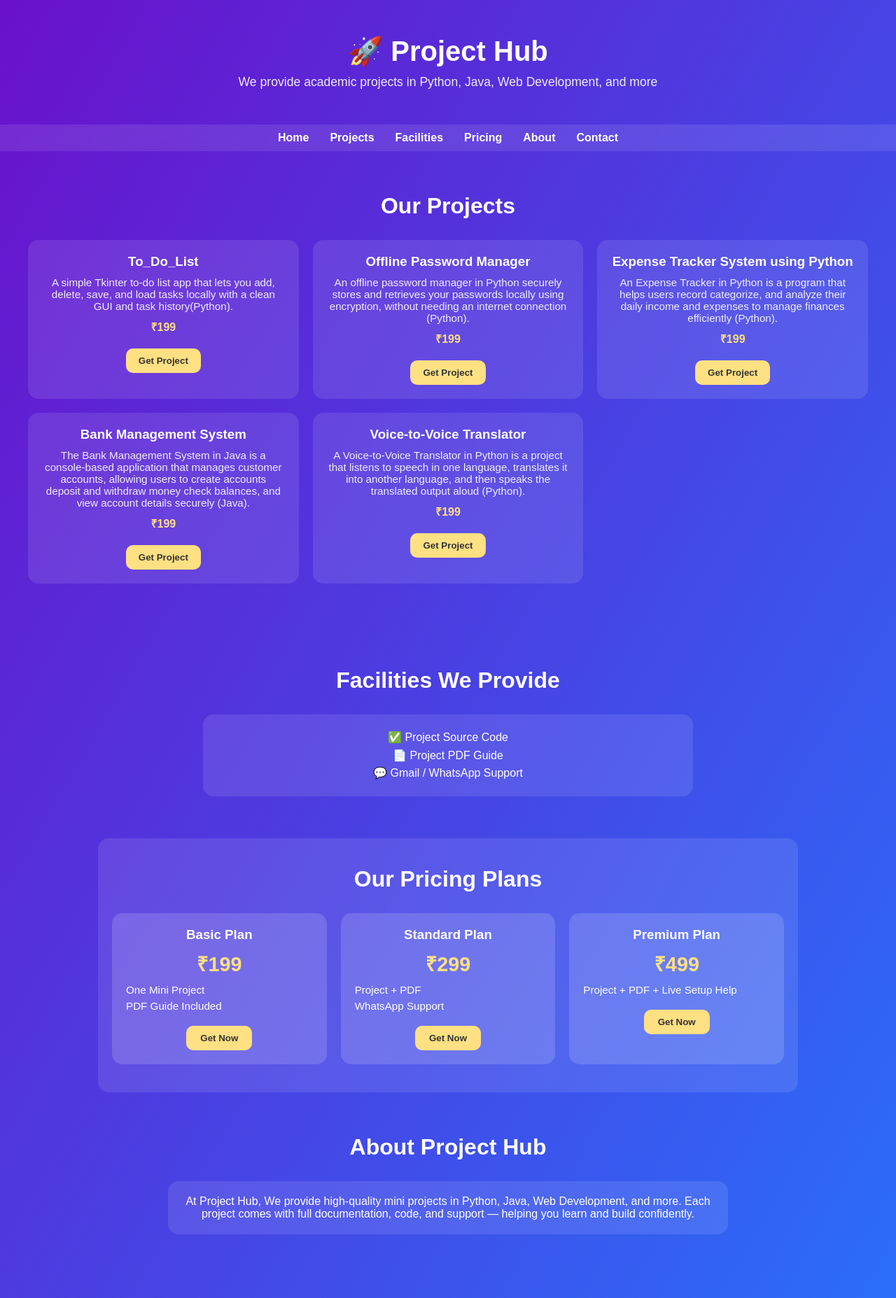
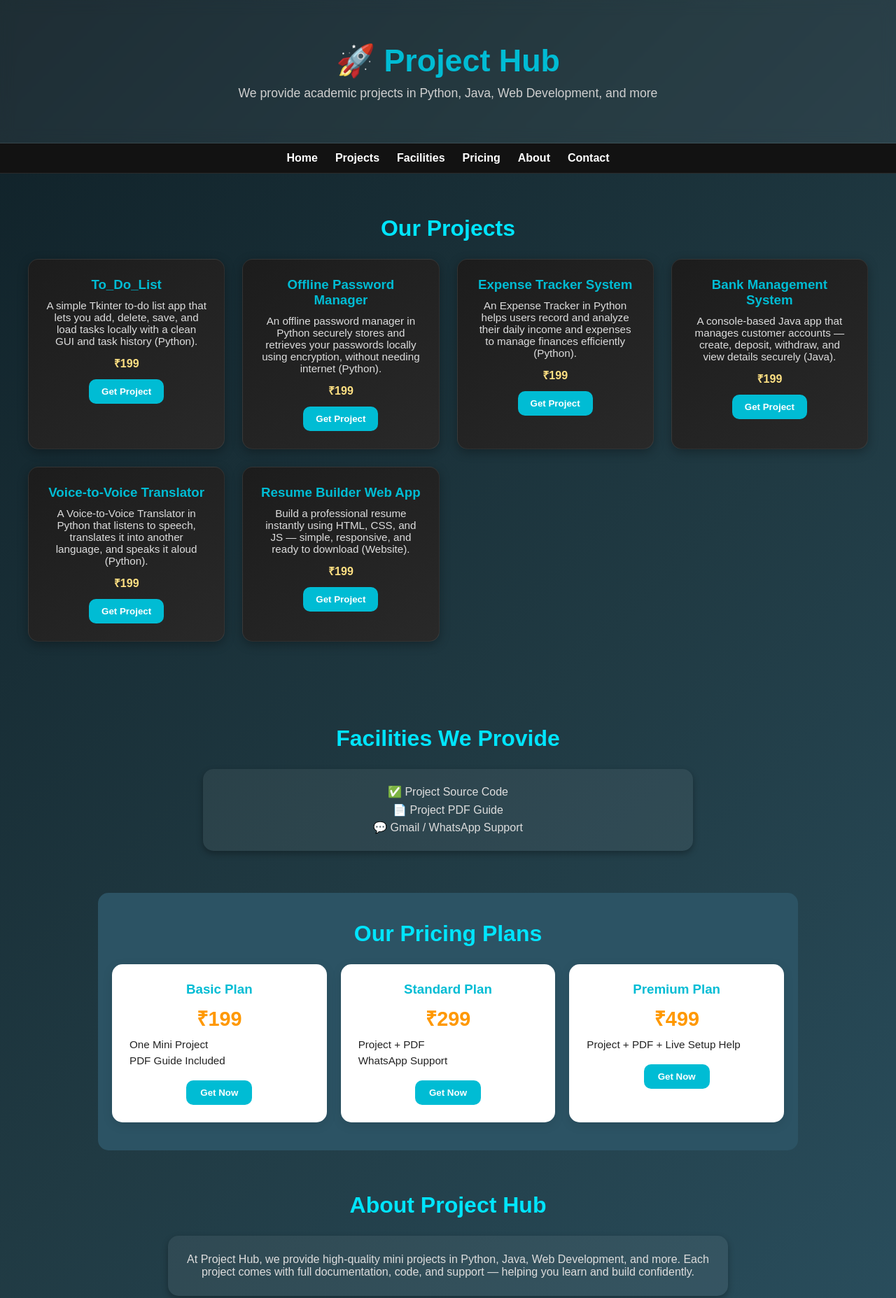
Before and after one commit to projecthubofficial01-crypto/Project-Hub, a plain HTML site: page index.html in a window 1280 px wide. Shown: the top 1855 px of the page at 70% size. Drawn offline with Linux system fonts and the light colour scheme.

Commit message:
Update index.html

```diff
--- a/index.html
+++ b/index.html
@@ -15,49 +15,55 @@
 }
 
 body {
-  background: linear-gradient(120deg, #6a11cb, #2575fc);
-  color: #fff;
+  background: linear-gradient(135deg, #0f2027, #203a43, #2c5364); /* dark gradient */
+  color: #f5f5f5;
   overflow-x: hidden;
 }
 
+/* ===== HEADER ===== */
 header {
   text-align: center;
-  padding: 50px 20px;
+  padding: 60px 20px;
+  background: #ffffff10;
+  backdrop-filter: blur(10px);
+  border-bottom: 1px solid rgba(255, 255, 255, 0.1);
 }
 
 header h1 {
-  font-size: 2.5rem;
+  font-size: 2.8rem;
   font-weight: 700;
+  color: #00bcd4;
 }
 
 header p {
   margin-top: 10px;
   font-size: 1.1rem;
-  opacity: 0.9;
+  color: #d0d0d0;
 }
 
 /* ===== NAVBAR ===== */
 nav {
-  background: rgba(255, 255, 255, 0.1);
+  background: #121212;
   display: flex;
   justify-content: center;
-  gap: 30px;
-  padding: 10px 0;
-  backdrop-filter: blur(8px);
+  gap: 25px;
+  padding: 12px 0;
+  flex-wrap: wrap;
   position: sticky;
   top: 0;
   z-index: 100;
+  border-bottom: 1px solid rgba(255, 255, 255, 0.1);
 }
 
 nav a {
-  color: white;
+  color: #fff;
   text-decoration: none;
   font-weight: 600;
-  transition: color 0.3s;
+  transition: 0.3s;
 }
 
 nav a:hover {
-  color: #ffe082;
+  color: #00bcd4;
 }
 
 /* ===== SECTION STYLES ===== */
@@ -68,50 +74,51 @@ section {
 
 section h2 {
   font-size: 2rem;
-  margin-bottom: 30px;
-  color: #fff;
+  margin-bottom: 25px;
+  color: #00e5ff;
 }
 
 /* ===== PROJECTS ===== */
 .projects-container {
   display: grid;
-  grid-template-columns: repeat(3, 1fr); /* 3 cards per row */
-  gap: 20px;
+  grid-template-columns: repeat(auto-fit, minmax(280px, 1fr));
+  gap: 25px;
   padding: 0 20px;
 }
 
-
 .project-card {
-  background: rgba(255, 255, 255, 0.1);
+  background: linear-gradient(145deg, #1c1c1c, #292929);
+  border: 1px solid rgba(255, 255, 255, 0.08);
   border-radius: 15px;
-  padding: 20px;
-  transition: transform 0.3s, background 0.3s;
+  padding: 25px;
+  box-shadow: 0 4px 15px rgba(0,0,0,0.3);
+  transition: transform 0.3s, box-shadow 0.3s;
 }
 
 .project-card:hover {
   transform: translateY(-8px);
-  background: rgba(255, 255, 255, 0.2);
+  box-shadow: 0 8px 20px rgba(0,0,0,0.4);
 }
 
 .project-card h3 {
+  color: #00bcd4;
   margin-bottom: 10px;
 }
 
 .project-card p {
+  color: #ddd;
   font-size: 0.95rem;
-  opacity: 0.9;
 }
 
 .project-card .price {
-  margin: 10px 0;
+  margin: 12px 0;
   font-weight: bold;
   color: #ffe082;
 }
 
 .project-card button {
-  margin-top: 10px;
-  background: #ffe082;
-  color: #333;
+  background: #00bcd4;
+  color: #fff;
   border: none;
   padding: 10px 18px;
   border-radius: 10px;
@@ -121,22 +128,25 @@ section h2 {
 }
 
 .project-card button:hover {
-  background: #fff176;
+  background: #00e5ff;
 }
 
 /* ===== FACILITIES ===== */
 .facility-box {
   max-width: 700px;
   margin: auto;
-  background: rgba(255, 255, 255, 0.1);
+  background: #ffffff10;
   border-radius: 15px;
   padding: 20px;
   line-height: 1.6;
+  color: #ddd;
+  box-shadow: 0 4px 10px rgba(0,0,0,0.3);
 }
 
 /* ===== PRICING ===== */
 .pricing-section {
-  background: rgba(255, 255, 255, 0.1);
+  background: #2c5364;
+  color: #222;
   border-radius: 15px;
   max-width: 1000px;
   margin: auto;
@@ -150,9 +160,10 @@ section h2 {
 }
 
 .price-card {
-  background: rgba(255, 255, 255, 0.15);
+  background: #ffffff;
   border-radius: 15px;
-  padding: 20px;
+  padding: 25px;
+  box-shadow: 0 4px 15px rgba(0,0,0,0.1);
   transition: transform 0.3s;
 }
 
@@ -161,11 +172,12 @@ section h2 {
 }
 
 .price-card h3 {
+  color: #00bcd4;
   margin-bottom: 10px;
 }
 
 .price-card h4 {
-  color: #ffe082;
+  color: #ff9800;
   font-size: 1.8rem;
   margin: 10px 0;
 }
@@ -182,8 +194,8 @@ section h2 {
 }
 
 .price-card button {
-  background: #ffe082;
-  color: #333;
+  background: #00bcd4;
+  color: #fff;
   border: none;
   padding: 10px 20px;
   border-radius: 10px;
@@ -191,28 +203,70 @@ section h2 {
   font-weight: 600;
 }
 
+.price-card button:hover {
+  background: #0097a7;
+}
+
 /* ===== ABOUT / CONTACT ===== */
 .about, .contact {
   max-width: 800px;
   margin: auto;
-  background: rgba(255, 255, 255, 0.1);
+  background: #ffffff10;
   border-radius: 15px;
-  padding: 20px;
+  padding: 25px;
+  color: #ddd;
+  box-shadow: 0 4px 10px rgba(0,0,0,0.3);
 }
 
 .contact a {
   display: inline-block;
   margin: 10px;
-  color: #ffe082;
+  color: #00bcd4;
   text-decoration: none;
+  transition: 0.3s;
 }
 
+.contact a:hover {
+  color: #00e5ff;
+}
+
+/* ===== FOOTER ===== */
 footer {
   text-align: center;
-  padding: 20px;
+  padding: 25px;
   font-size: 0.9rem;
-  background: rgba(0, 0, 0, 0.2);
-  margin-top: 40px;
+  background: #0a0a0a;
+  color: #aaa;
+  margin-top: 50px;
+}
+
+/* ===== RESPONSIVE ===== */
+@media (max-width: 768px) {
+  header h1 {
+    font-size: 2rem;
+  }
+
+  nav {
+    flex-wrap: wrap;
+    gap: 15px;
+    padding: 8px;
+  }
+
+  nav a {
+    font-size: 0.9rem;
+  }
+
+  section h2 {
+    font-size: 1.6rem;
+  }
+
+  .project-card {
+    padding: 18px;
+  }
+
+  .price-card h4 {
+    font-size: 1.5rem;
+  }
 }
 </style>
 </head>
@@ -290,7 +344,7 @@ footer {
 <section id="about">
   <h2>About Project Hub</h2>
   <div class="about">
-    <p>At Project Hub, We provide high-quality mini projects in  Python, Java, Web Development, and more. Each project comes with full documentation, code, and support — helping you learn and build confidently.</p>
+    <p>At Project Hub, we provide high-quality mini projects in Python, Java, Web Development, and more. Each project comes with full documentation, code, and support — helping you learn and build confidently.</p>
   </div>
 </section>
 
@@ -299,7 +353,6 @@ footer {
   <div class="contact">
     <a href="mailto:projecthubofficial01@gmail.com">✉ Gmail</a>
     <a href="https://whatsapp.com/channel/0029VbBLIbUJ3juqhBNzWx18/">💬 WhatsApp</a>
-
   </div>
 </section>
 
@@ -308,48 +361,51 @@ footer {
 </footer>
 
 <script>
-// ===== PROJECTS DATA =====
 const projects = [
   {
     id: 'p1',
     title: 'To_Do_List',
-    short: 'A simple Tkinter to-do list app that lets you add, delete, save, and load tasks locally with a clean GUI and task history(Python).',
+    short: 'A simple Tkinter to-do list app that lets you add, delete, save, and load tasks locally with a clean GUI and task history (Python).',
     price: '₹199',
     link: 'https://docs.google.com/forms/d/e/1FAIpQLSen6lvUG6pEeSZqr-MpCOTYAsZpj9K61YdkcNsAI-cAO_jYHA/viewform?usp=header'
   },
   {
     id: 'p2',
     title: 'Offline Password Manager',
-    short: 'An offline password manager in Python securely stores and retrieves your passwords locally using encryption, without needing an internet connection (Python).',
+    short: 'An offline password manager in Python securely stores and retrieves your passwords locally using encryption, without needing internet (Python).',
     price: '₹199',
     link: 'https://docs.google.com/forms/d/e/1FAIpQLSen6lvUG6pEeSZqr-MpCOTYAsZpj9K61YdkcNsAI-cAO_jYHA/viewform?usp=header'
   },
   {
     id: 'p3',
-    title: 'Expense Tracker System using Python',
-    short: 'An Expense Tracker in Python is a program that helps users record  categorize, and analyze their daily income and expenses to manage finances efficiently (Python).',
+    title: 'Expense Tracker System',
+    short: 'An Expense Tracker in Python helps users record and analyze their daily income and expenses to manage finances efficiently (Python).',
     price: '₹199',
     link: 'https://docs.google.com/forms/d/e/1FAIpQLSen6lvUG6pEeSZqr-MpCOTYAsZpj9K61YdkcNsAI-cAO_jYHA/viewform?usp=header'
   },
-
   {
     id: 'p4',
-    title: ' Bank Management System',
-    short: 'The Bank Management System in Java is a console-based application that manages customer accounts, allowing users to create accounts deposit and withdraw money check balances, and view account details securely (Java).',
+    title: 'Bank Management System',
+    short: 'A console-based Java app that manages customer accounts — create, deposit, withdraw, and view details securely (Java).',
     price: '₹199',
     link: 'https://docs.google.com/forms/d/e/1FAIpQLSen6lvUG6pEeSZqr-MpCOTYAsZpj9K61YdkcNsAI-cAO_jYHA/viewform?usp=header'
   },
-
   {
-    id: 'p4',
-    title: ' Voice-to-Voice Translator',
-    short: 'A Voice-to-Voice Translator in Python is a project that listens to speech in one language, translates it into another language, and then speaks the translated output aloud (Python).',
+    id: 'p5',
+    title: 'Voice-to-Voice Translator',
+    short: 'A Voice-to-Voice Translator in Python that listens to speech, translates it into another language, and speaks it aloud (Python).',
+    price: '₹199',
+    link: 'https://docs.google.com/forms/d/e/1FAIpQLSen6lvUG6pEeSZqr-MpCOTYAsZpj9K61YdkcNsAI-cAO_jYHA/viewform?usp=header'
+  },
+  {
+    id: 'p6',
+    title: 'Resume Builder Web App',
+    short: 'Build a professional resume instantly using HTML, CSS, and JS — simple, responsive, and ready to download (Website).',
     price: '₹199',
     link: 'https://docs.google.com/forms/d/e/1FAIpQLSen6lvUG6pEeSZqr-MpCOTYAsZpj9K61YdkcNsAI-cAO_jYHA/viewform?usp=header'
   }
 ];
 
-// ===== RENDER PROJECTS =====
 const projectList = document.getElementById("projectList");
 projects.forEach(p => {
   projectList.innerHTML += `
```
